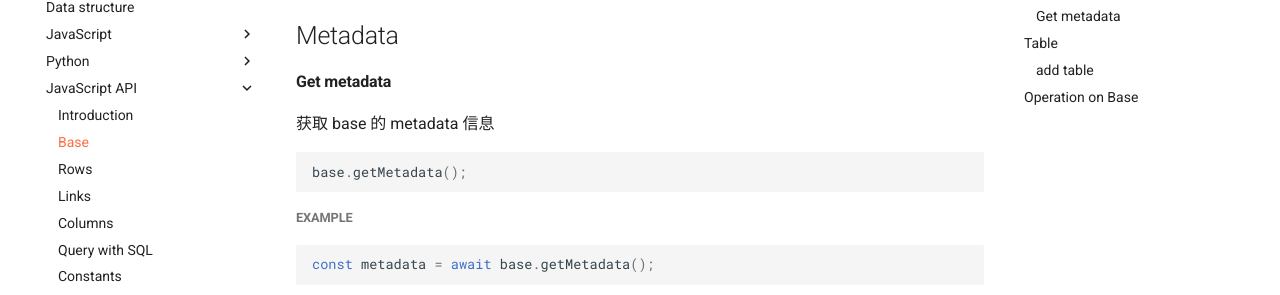
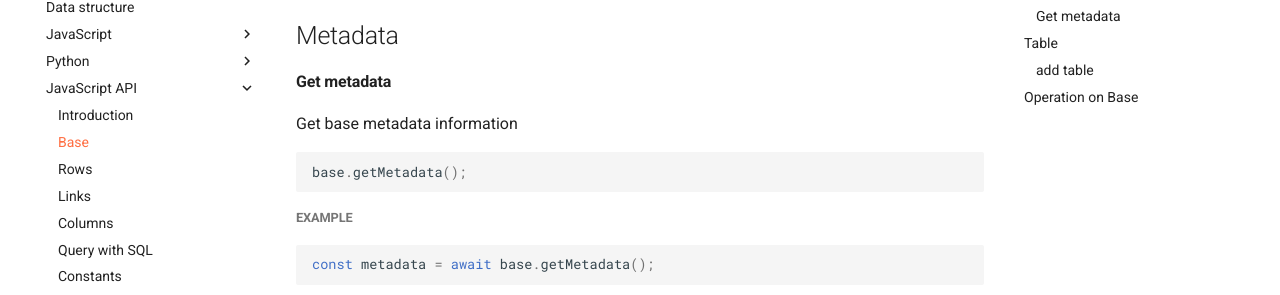
Before and after one commit to seatable/seatable-scripts, an MkDocs documentation site: the page built from manual/javascript-api/base.md, in a window 1280 px wide and 900 px high, scrolled down 468 px. Shown: the part 146-441 px from the top of the window. Built offline with MkDocs 1.6.1 and Material for MkDocs 9.7.7, drawn with Linux system fonts in a browser that asks for light colours; comment, search, counter and statistics services are not loaded.

Commit message:
optimize doc

````diff
--- a/manual/javascript-api/base.md
+++ b/manual/javascript-api/base.md
@@ -25,7 +25,7 @@ await base.auth()
 
 #### Get metadata
 
-获取 base 的 metadata 信息
+Get base metadata information
 
 ```javascript
 base.getMetadata();
````
